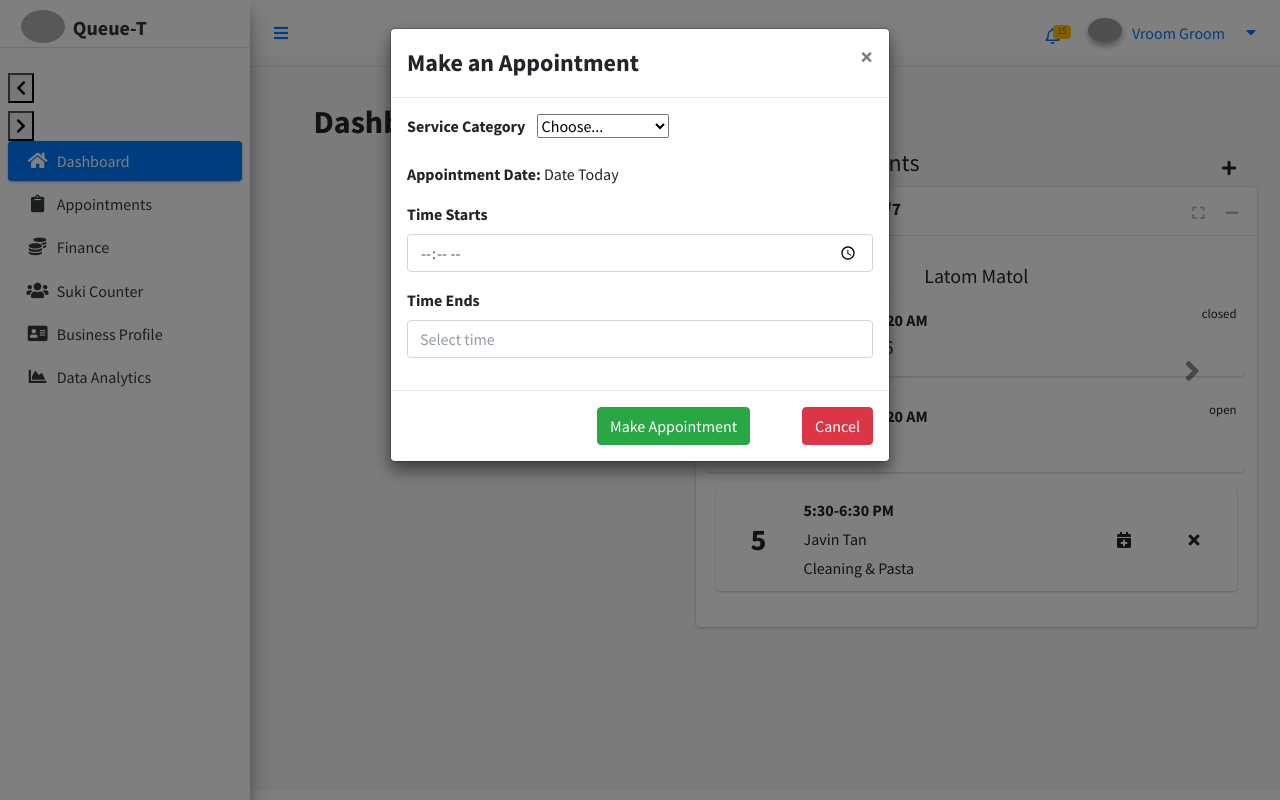
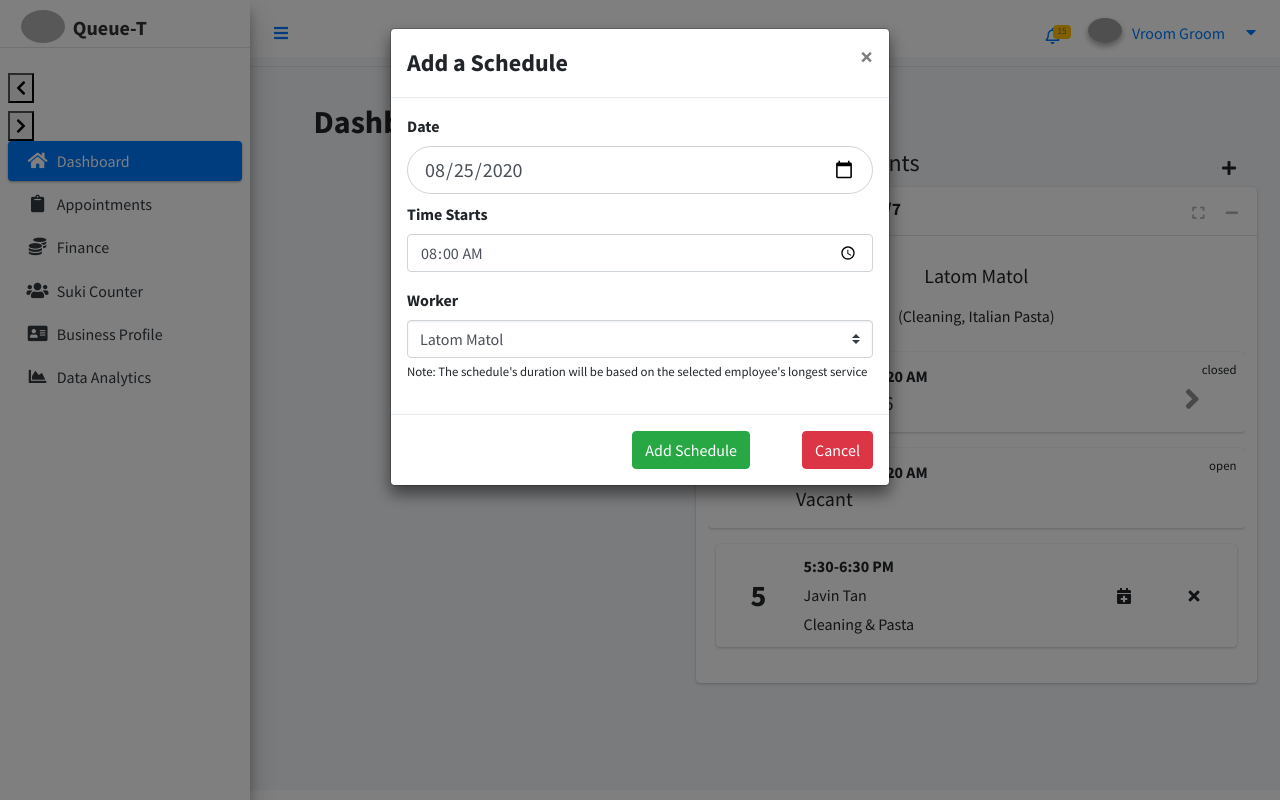
Before and after one commit to habiners/queue-t-mvp, a PHP site: page /dashboard.php in a window 1280 px wide, after a click that opens the changed part. Run offline with PHP 8.4, Linux system fonts and the light colour scheme; a user stored in the database is signed in; data comes from the database, SQL or seed files in the repository; some libraries are stand-ins or nearby versions; grey boxes are pictures that could not be loaded.

Commit message:
added carousel to dashboard as well as add schedule

```diff
--- a/Web/php/appointment.php
+++ b/Web/php/appointment.php
@@ -313,7 +313,7 @@ scratch. This page gets rid of all links and provides the needed markup only.
                         CONCAT(time_format(timeEnd, '%h:%i') , ' ', IF(TIME(timeEnd) >= '12:00:00', 'PM', 'AM')) as timeEnd, isOpen, WORKER.workerID, concat(WORKER.firstName, ' ', WORKER.lastName) AS 'workerName' FROM SCHEDULE
                           INNER JOIN WORKER
                           ON SCHEDULE.workerID = WORKER.workerID AND WORKER.workerID = " . $column["workerID"] .
-                            " INNER JOIN EMPLOYEE
+                          " INNER JOIN EMPLOYEE
                             ON WORKER.workerID = EMPLOYEE.workerID
                               INNER JOIN SERVICES_OFFERED
                               ON SERVICES_OFFERED.businessID = $businessID
@@ -325,7 +325,7 @@ scratch. This page gets rid of all links and provides the needed markup only.
                         }
                         if (!empty($schedule)) {
                           $notDone = true;
-                          if(!$schedule["isOpen"]){
+                          if (!$schedule["isOpen"]) {
                             $personAppoint = $pdo->query("SELECT CONCAT(USER.firstName, ' ', USER.middleName, ' ', USER.lastName) AS 'name', SCHEDULE.scheduleID, APPOINTMENT.serviceID FROM SCHEDULE
                               INNER JOIN APPOINTMENT
                               ON SCHEDULE.scheduleID = APPOINTMENT.scheduleID AND APPOINTMENT.isActive = 1 AND SCHEDULE.scheduleID = " . $schedule["scheduleID"] . "
@@ -651,8 +651,6 @@ scratch. This page gets rid of all links and provides the needed markup only.
     $scheduleTimeStart = $_POST["scheduleTime"] . ":00";
     $scheduleWorker = inpClean($_POST["scheduleWorker"]);
 
-    ECHO $scheduleTimeStart . "ahhh";
-    // echo "\n" . $scheduleTimeStart . " OOF";
     $scheduleTimeEnd = $pdo->query("SELECT concat(WORKER.firstName, ' ', WORKER.lastName) AS \"workerName\",
           ADDTIME(TIME('$scheduleTimeStart'), MAX(ADDTIME(serviceDuration, cleaningDuration))) as \"endTime\"
           FROM WORKER
--- a/Web/php/dashboard.php
+++ b/Web/php/dashboard.php
@@ -3,6 +3,17 @@ require_once "pdo-conn.php";
   session_start();
   $businessID = $_SESSION["businessID"];
   $userID = $_SESSION["userID"];
+
+  function inpClean($data)
+  { //Manglimpyo ni siya
+    $data = trim($data); //gets rid of whitespace
+    $data = stripslashes($data); //gets rid of slashes
+    $data = htmlspecialchars($data); //translates html for security
+
+    return $data;
+}
+if (isset($_POST['Submit']) && $_POST['Submit'] == "addSchedule") //Refreshes page somehow
+echo "<meta http-equiv='refresh' content='0'>";
 ?>
 <!DOCTYPE html>
 <!--
@@ -221,43 +232,80 @@ scratch. This page gets rid of all links and provides the needed markup only.
                     <button class="btn btn-add" data-toggle="modal" data-target="#addPhysicalQueue">
                       <i class="fa fa-plus"></i>
                     </button>
+                    <?php
+                    //Add SChedule backend
+                    //Add Schedule Back-end============================================================================================================
+                    if ($_SERVER["REQUEST_METHOD"] == "POST" && $_POST["Submit"] == "addSchedule") {
+                      // echo $_POST["scheduleDate"] . " " . $_POST["scheduleTime"] . " " . $_POST["scheduleWorker"];
+                      $scheduleDate = inpClean($_POST["scheduleDate"]);
+                      $scheduleTimeStart = $_POST["scheduleTime"] . ":00";
+                      $scheduleWorker = inpClean($_POST["scheduleWorker"]);
+
+                      $scheduleTimeEnd = $pdo->query("SELECT concat(WORKER.firstName, ' ', WORKER.lastName) AS \"workerName\",
+                        ADDTIME(TIME('$scheduleTimeStart'), MAX(ADDTIME(serviceDuration, cleaningDuration))) as \"endTime\"
+                        FROM WORKER
+                          INNER JOIN EMPLOYEE
+                          ON EMPLOYEE.workerID = WORKER.workerID AND WORKER.workerID = $scheduleWorker
+                            INNER JOIN SERVICES_OFFERED
+                            ON EMPLOYEE.serviceOfferedID = SERVICES_OFFERED.serviceOfferedID AND SERVICES_OFFERED.businessID = $businessID
+                              INNER JOIN SERVICE
+                              ON SERVICES_OFFERED.serviceID = SERVICE.serviceID
+                                GROUP BY workerName;")->fetch()["endTime"];
+                      try {
+                        $pdo->exec("INSERT INTO SCHEDULE (workerID, date, timeStart, timeEnd, isOpen, createdAt, updatedAt) VALUES ($scheduleWorker, '$scheduleDate', '$scheduleTimeStart', '$scheduleTimeEnd', 1, now(), now());");
+                      } catch (Exception $e) {
+                        echo "Could not insert! Error: $e";
+                      }
+                    }                    ?>
                     <div class="modal fade" id="addPhysicalQueue">
                       <div class="modal-dialog">
                         <div class="modal-content">
-                          <!-- Modal Header -->
+                          <!-- Modal Header Add a Schedule -->
                           <div class="modal-header">
-                            <h4 class="modal-title font-weight-bold">Make an Appointment</h4>
+                            <!-- <h4 class="modal-title font-weight-bold">Make an Appointment</h4> -->
+                            <h4 class="modal-title font-weight-bold">Add a Schedule</h4>
                             <button type="button" class="btn close" data-dismiss="modal">&times;</button>
                           </div>
                           <!-- Modal body -->
+                          <form id="schedule-form" method="POST" action="<?php echo htmlspecialchars($_SERVER["PHP_SELF"]); ?>">
                             <div class="modal-body">
-                            <div class="md-form md-outline mb-3">
-                              <label class="mr-sm-2" for="service">Service Category</label>
-                              <select class="my-select mr-sm-2" id="try">
-                                <option selected>Choose...</option>
-                                <option value="1">Cleaning</option>
-                                <option value="2">Pasta</option>
-                                <option value="3">Tooth Extraction</option>
-                              </select>
-                            </div>
-                            <div class="md-form md-outline mb-2">
-                              <label for="appointment-date">Appointment Date: </label>
-                              <span id="dateAppointmentView">Date Today</span>
+                              <div class="md-form md-outline mb-2 form-group">
+                                <label for="appointment-date">Date</label>
+                                <input type="date" class="form-control rounded-pill form-control-lg" placeholder="reschedule-date" name="scheduleDate" value="<?php echo $pdo->query("SELECT CURDATE() as 'Today';")->fetch()["Today"]; ?>" required />
                               </div>
                               <div class="md-form md-outline mb-3">
                                 <label for="appointment-time">Time Starts</label>
-                              <input type="time" id="default-picker" class="form-control" placeholder="Select time" required="">
+                                <input type="time" class="form-control" placeholder="Select time" name="scheduleTime" value="08:00" required />
                               </div>
                               <div class="md-form md-outline mb-3">
-                              <label for="appointment-time">Time Ends</label>
-                              <input type="text" id="default-picker" class="form-control" placeholder="Select time" required="">
+                                <label for="worker">Worker</label>
+                                <select class="custom-select mr-sm-2" name="scheduleWorker" id="worker">
+                                  <?php
+                                  $statement = $pdo->query("SELECT DISTINCT concat(WORKER.firstName, ' ', WORKER.lastName) AS \"workerName\", WORKER.workerID FROM BUSINESS
+                                    INNER JOIN SERVICES_OFFERED
+                                    ON BUSINESS.businessID = SERVICES_OFFERED.businessID AND BUSINESS.businessID = $businessID #change this
+                                      INNER JOIN EMPLOYEE
+                                      ON EMPLOYEE.serviceOfferedID = SERVICES_OFFERED.serviceOfferedID
+                                        INNER JOIN WORKER
+                                        ON EMPLOYEE.workerID = WORKER.workerID;");
+                                  $workers = $statement->fetchAll();
+                                  foreach ($workers as $option) {
+                                    echo "<option value=\"" . $option["workerID"] . "\">" . $option["workerName"] . "</option>\n";
+                                  }
+                                  ?>
+                                </select>
+                                <small>Note: The schedule's duration will be based on the selected employee's longest service</small>
                               </div>
+                              <!-- <div class="md-form md-outline mb-3">
+                  <label for="appointment-time">Duration (based on employee's longest service):</label>
+              </div> -->
                             </div>
                             <!-- Modal footer -->
                             <div class="modal-footer">
-                            <button type="button" class="btn btn-success mr-5" data-dismiss="modal">Make Appointment</button>
+                              <button type="Submit" class="btn btn-success mr-5" name="Submit" value="addSchedule" form="schedule-form" formmethod="post">Add Schedule</button>
                               <button type="button" class="btn btn-danger" data-dismiss="modal">Cancel</button>
                             </div>
+                          </form>
                         </div>
                       </div>
                     </div>
@@ -305,6 +353,23 @@ scratch. This page gets rid of all links and provides the needed markup only.
                           echo '  <div class="row justify-content-center mt-2">';
                           echo '    <h5>' . $carousel["workerName"] . '</h5>';
                           echo '  </div>';
+                          $empServices = $pdo->query("SELECT concat(WORKER.firstName, ' ', WORKER.lastName) AS \"workerName\", EMPLOYEE.employeeID, serviceName FROM WORKER
+                            INNER JOIN EMPLOYEE
+                            ON EMPLOYEE.workerID = WORKER.workerID AND WORKER.workerID = " . $carousel["workerID"] .
+                            " INNER JOIN SERVICES_OFFERED
+                              ON EMPLOYEE.serviceOfferedID = SERVICES_OFFERED.serviceOfferedID AND SERVICES_OFFERED.businessID = $businessID
+                                INNER JOIN SERVICE
+                                ON SERVICES_OFFERED.serviceID = SERVICE.serviceID;")->fetchAll();
+                          echo '  <div class="row justify-content-center mt-2">(';
+                          $len = count($empServices);
+                          $i = 1;
+                          foreach ($empServices as $service) {
+                            echo $service["serviceName"];
+                            if ($i != $len) echo ", ";
+                            $i++;
+                          }
+                          echo ")";
+                          echo '  </div><br>';
 
                           $schedules = $pdo->query("SELECT scheduleID, CONCAT(time_format(timeStart, '%h:%i') , ' ', IF(TIME(timeStart) >= '12:00:00', 'PM', 'AM')) as 'timeStartFormatted',
                               CONCAT(time_format(timeEnd, '%h:%i') , ' ', IF(TIME(timeEnd) >= '12:00:00', 'PM', 'AM')) as timeEnd, isOpen, WORKER.workerID, concat(WORKER.firstName, ' ', WORKER.lastName) AS 'workerName' FROM SCHEDULE
@@ -317,7 +382,7 @@ scratch. This page gets rid of all links and provides the needed markup only.
                                       GROUP BY timeStart ORDER BY timeStart ASC;")->fetchAll();
 
                           foreach ($schedules as $schedule) {
-                            if(!$schedule["isOpen"]){
+                            if (!$schedule["isOpen"]) {
                               $personAppoint = $pdo->query("SELECT CONCAT(USER.firstName, ' ', USER.middleName, ' ', USER.lastName) AS 'name', SCHEDULE.scheduleID, APPOINTMENT.serviceID FROM SCHEDULE
                                 INNER JOIN APPOINTMENT
                                 ON SCHEDULE.scheduleID = APPOINTMENT.scheduleID AND APPOINTMENT.isActive = 1 AND SCHEDULE.scheduleID = " . $schedule["scheduleID"] . "
```
Lines whose indentation alone changed are shown as unchanged.
